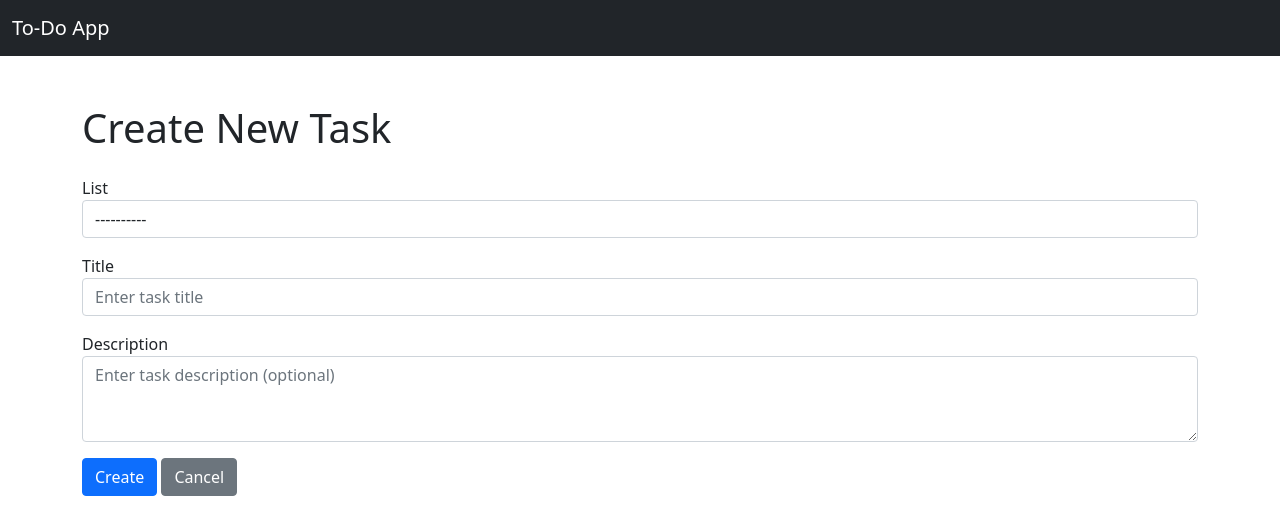
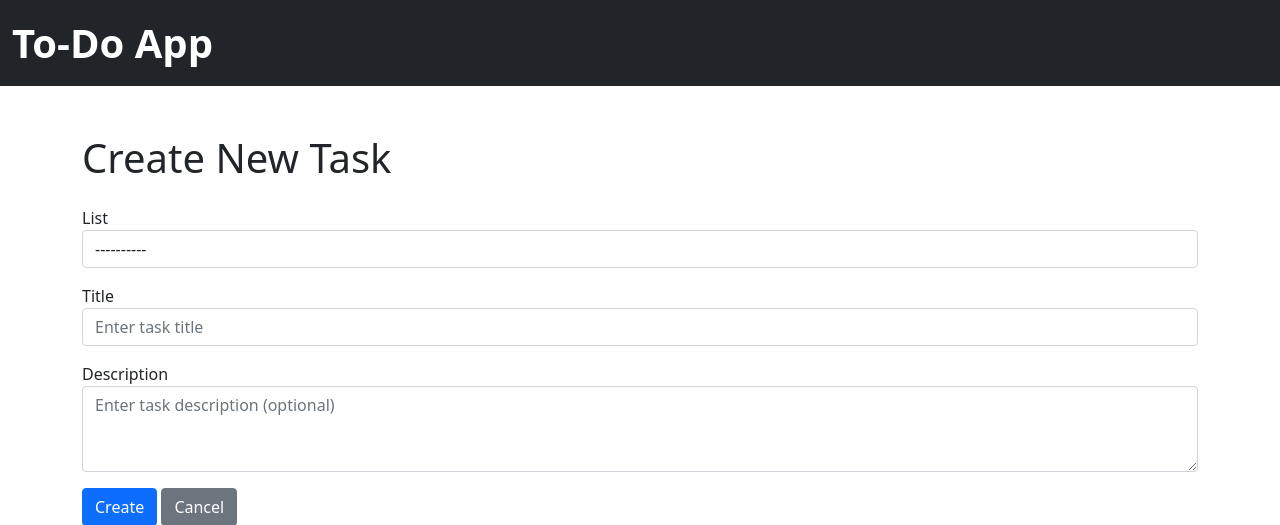
Before and after one commit to chandan91077/todolist-, a Django app: page /tasks/create-task/ in a window 1280 px wide. Shown: the top 525 px of the page. Run offline with Django 5.2, Linux system fonts and the light colour scheme; data comes from the database, SQL or seed files in the repository; both versions use the stored data as it was after the commit.

```diff
--- a/tasks/templates/tasks/base.html
+++ b/tasks/templates/tasks/base.html
@@ -8,6 +8,12 @@
       href="https://cdn.jsdelivr.net/npm/bootstrap@5.0.2/dist/css/bootstrap.min.css"
       rel="stylesheet"
     />
+    <style>
+      .navbar-brand {
+        font-size: 2.5rem !important;
+        font-weight: bold;
+      }
+    </style>
   </head>
   <body>
     <nav class="navbar navbar-dark bg-dark">
```
Also changed, not shown: Screenshot 2026-02-11 144013.png (deleted), Screenshot 2026-02-12 114444.png (added), Screenshot 2026-02-12 114547.png (added), Screenshot 2026-02-12 114630.png (added), Screenshot 2026-02-12 114652.png (added), db.sqlite3, image.png (added).
